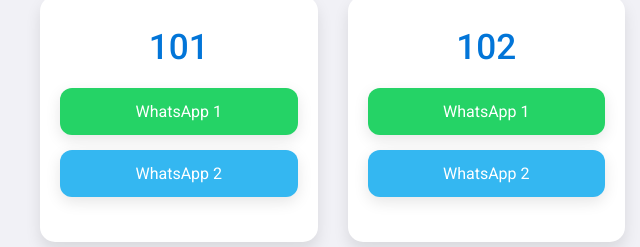
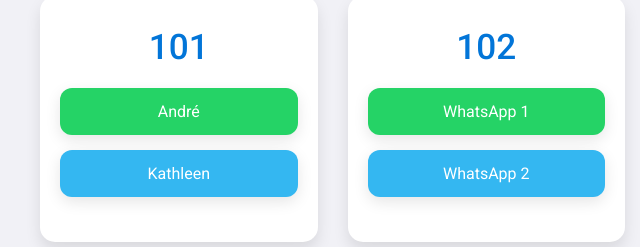
Before and after one commit to JardinTropical/JardinTropical-Interfone, a plain HTML site: page index.html in a window 1280 px wide. Shown: the part 185-432 px from the top of the page, 0-640 px from the left. Drawn offline with Linux system fonts and the light colour scheme.

Commit message:
Update index.html

```diff
--- a/index.html
+++ b/index.html
@@ -18,8 +18,8 @@
             <div class="apartment-info">
                 <span>101</span>
             </div>
-            <a href="https://wa.me/5511999999999?text=Oi%20sou%20seu%20entregador%20e%20estou%20aqui%20no%20port%C3%A3o" class="whatsapp-btn" target="_blank" title="Entrar em contato com o WhatsApp 1">WhatsApp 1</a>
-            <a href="https://wa.me/5511888888888?text=Oi%20sou%20seu%20entregador%20e%20estou%20aqui%20no%20port%C3%A3o" class="whatsapp-btn secondary" target="_blank" title="Entrar em contato com o WhatsApp 2">WhatsApp 2</a>
+            <a href="https://wa.me/5521974791277?text=Oi%20sou%20seu%20entregador%20e%20estou%20aqui%20no%20port%C3%A3o" class="whatsapp-btn" target="_blank" title="Entrar em contato com André">André</a>
+            <a href="https://wa.me/5521973680706?text=Oi%20sou%20seu%20entregador%20e%20estou%20aqui%20no%20port%C3%A3o" class="whatsapp-btn secondary" target="_blank" title="Entrar em contato com Kathleen">Kathleen</a>
         </div>
 
         <div class="apartment-card">
```
